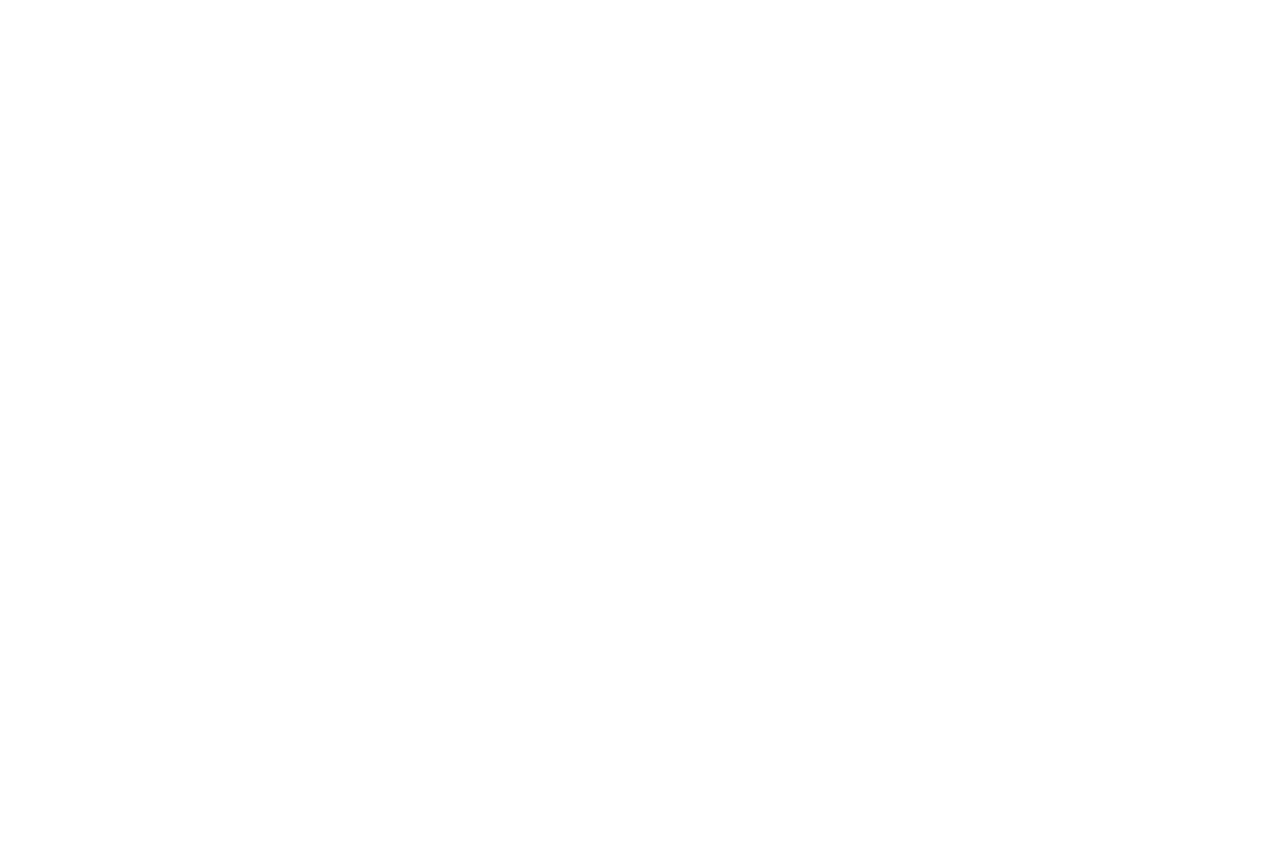
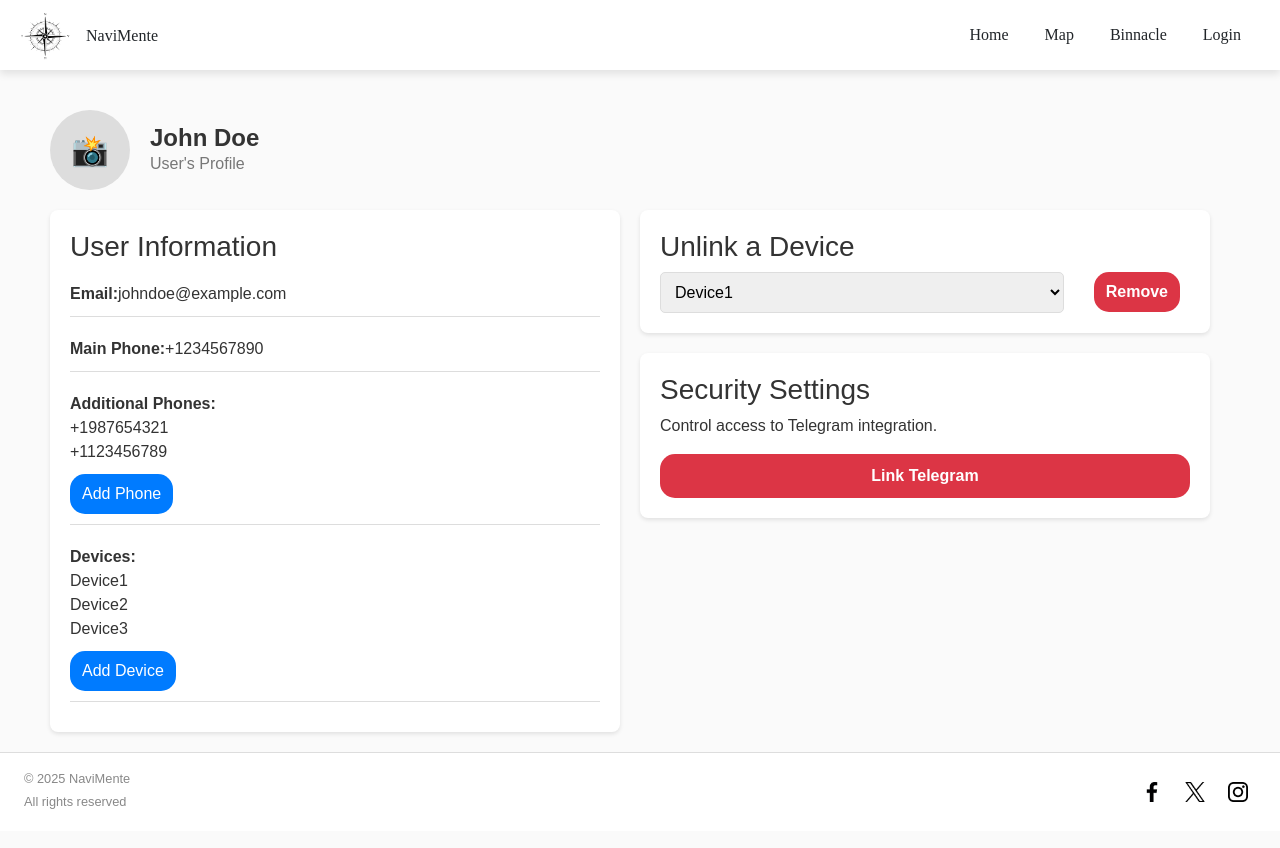
Before and after one commit to efe84/NaviMente, a React (Vite) app in the folder FRONT/: page /Profile in a window 1280 px wide. Before the commit this address had no page. Shown: the top 848 px of the page. Before the commit the page ends 800 px from the top, so only its background shows below. Built offline with nearby package versions, Linux system fonts and the light colour scheme.

Commit message:
FRONT - Creada estructura de la página de perfil

```diff
--- a/FRONT/src/App.tsx
+++ b/FRONT/src/App.tsx
@@ -7,6 +7,7 @@ import Home from './components/home/Home.tsx'
 import Auth from './components/user/auth.tsx';
 import ContextProvider from './shared/contexts/ContextProvider.tsx';
 import Map from './components/map/Map.tsx'
+import Profile from './components/user/Profile.tsx';
 
 export default function App() {
 
@@ -18,6 +19,7 @@ export default function App() {
           <Route path="Register" element={<Auth isLogin={false} />} />
           <Route path="Login" element={<Auth isLogin={true} />} />
           <Route path="Map" element={<Map />} />
+          <Route path="Profile" element={<Profile />} />
         </Route>
       </Routes>
     </ContextProvider>
--- a/FRONT/src/components/layout/Header.tsx
+++ b/FRONT/src/components/layout/Header.tsx
@@ -53,7 +53,7 @@ export default function Header({navigateTo}) {
 
         {username == null ? (
           <button
-            onClick={() => navigateTo('/login')}
+            onClick={() => navigateTo('Login')}
             className="btn btn-link text-white"
             style={{ textDecoration: 'none', marginRight: '10px' }}
             aria-label="login"
@@ -62,6 +62,7 @@ export default function Header({navigateTo}) {
           </button>
         ) : (<>
           <button
+            onClick={() => navigateTo('Profile')}
             className="btn btn-link text-white ml-100"
             style={{ textDecoration: 'none', marginRight: '10px' }}
           >
--- /dev/null
+++ b/FRONT/src/components/user/Profile.tsx
@@ -0,0 +1,251 @@
+import React, { useState } from 'react';
+import Footer from '../layout/Footer';
+
+export default function Profile() {
+    const [user, setUser] = useState({
+        name: 'John Doe',
+        email: 'johndoe@example.com',
+        mainPhone: '+1234567890',
+        additionalPhones: ['+1987654321', '+1123456789'],
+        devices: ['Device1', 'Device2', 'Device3'],
+        telegramLinked: false,
+    });
+
+    const [selectedDevice, setSelectedDevice] = useState(user.devices[0]);
+
+    const addAdditionalPhone = () => {
+        const newPhone = prompt('Enter a new phone number:');
+        if (newPhone) {
+            setUser((prevState) => ({
+                ...prevState,
+                additionalPhones: [...prevState.additionalPhones, newPhone],
+            }));
+        }
+    };
+
+    const addDevice = () => {
+        const newDevice = prompt('Enter a new device name:');
+        if (newDevice) {
+            setUser((prevState) => ({
+                ...prevState,
+                devices: [...prevState.devices, newDevice],
+            }));
+        }
+    };
+
+    const toggleTelegramLink = () => {
+        setUser((prevState) => ({
+            ...prevState,
+            telegramLinked: !prevState.telegramLinked,
+        }));
+    };
+
+    return (
+        <div style={styles.container}>
+            {/* Header Section */}
+            <div style={styles.header}>
+                <div style={styles.profilePicture}>
+                    <span style={styles.profileIcon}>📸</span>
+                </div>
+                <div>
+                    <h1 style={styles.username}>{user.name}</h1>
+                    <p style={styles.profileTitle}>User's Profile</p>
+                </div>
+            </div>
+
+            {/* Main Content */}
+            <div style={styles.mainContent}>
+                {/* Left Column */}
+                <div style={styles.column}>
+                    {/* User Information Section */}
+                    <div style={styles.card}>
+                        <h3>User Information</h3>
+                        <div style={styles.infoRow}>
+                            <strong>Email:</strong>
+                            <span>{user.email}</span>
+                        </div>
+                        <div style={styles.infoRow}>
+                            <strong>Main Phone:</strong>
+                            <span>{user.mainPhone}</span>
+                        </div>
+                        <div style={styles.infoRow}>
+                            <strong>Additional Phones:</strong>
+                            <ul style={styles.list}>
+                                {user.additionalPhones.map((phone, index) => (
+                                    <li key={index}>{phone}</li>
+                                ))}
+                            </ul>
+                            <button style={styles.addButton} onClick={addAdditionalPhone}>
+                                Add Phone
+                            </button>
+                        </div>
+                        <div style={styles.infoRow}>
+                            <strong>Devices:</strong>
+                            <ul style={styles.list}>
+                                {user.devices.map((device, index) => (
+                                    <li key={index}>{device}</li>
+                                ))}
+                            </ul>
+                            <button style={styles.addButton} onClick={addDevice}>
+                                Add Device
+                            </button>
+                        </div>
+                    </div>
+                </div>
+
+                {/* Right Column */}
+                <div style={styles.column}>
+                    {/* Select a Device Section */}
+                    <div style={styles.card}>
+                        <h3>Unlink a Device</h3>
+                        <div style={{ display: 'flex', alignItems: 'center', gap: '30px' }}>
+                            <select
+                                style={styles.select}
+                                value={selectedDevice}
+                                onChange={(e) => setSelectedDevice(e.target.value)}
+                            >
+                                {user.devices.map((device, index) => (
+                                    <option key={index} value={device}>
+                                        {device}
+                                    </option>
+                                ))}
+                            </select>
+                            <button
+                                style={styles.removeButton}
+                                onClick={() => {
+                                    if (window.confirm(`Are you sure you want to remove ${selectedDevice}?`)) {
+                                        setUser((prevState) => ({
+                                            ...prevState,
+                                            devices: prevState.devices.filter((device) => device !== selectedDevice),
+                                        }));
+                                        setSelectedDevice('');
+                                    }
+                                }}
+                            >
+                                Remove
+                            </button>
+                        </div>
+                    </div>
+                    {/* Security Settings Section */}
+                    <div style={styles.card}>
+                        <h3>Security Settings</h3>
+                        <p>Control access to Telegram integration.</p>
+                        <button
+                            style={{
+                                ...styles.telegramButton,
+                                backgroundColor: user.telegramLinked ? '#28a745' : '#dc3545',
+                            }}
+                            onClick={toggleTelegramLink}
+                        >
+                            {user.telegramLinked ? 'Unlink Telegram' : 'Link Telegram'}
+                        </button>
+                    </div>
+                </div>
+            </div>
+
+            <Footer />
+        </div>
+    );
+};
+
+const styles = {
+    container: {
+        width: '100vw',
+        fontFamily: 'Arial, sans-serif',
+        color: '#333',
+        backgroundColor: '#fafafa',
+        padding: '20px 0',
+    },
+    header: {
+        display: 'flex',
+        marginLeft: '50px',
+        paddingTop: '20px',
+        alignItems: 'center',
+        marginBottom: '20px',
+    },
+    profilePicture: {
+        width: '80px',
+        height: '80px',
+        borderRadius: '50%',
+        backgroundColor: '#ddd',
+        display: 'flex',
+        alignItems: 'center',
+        justifyContent: 'center',
+        marginRight: '20px',
+        fontSize: '24px',
+    },
+    profileIcon: {
+        fontSize: '30px',
+    },
+    username: {
+        margin: 0,
+        fontSize: '24px',
+        fontWeight: 'bold',
+    },
+    profileTitle: {
+        margin: 0,
+        fontSize: '16px',
+        color: '#777',
+    },
+    mainContent: {
+        display: 'flex',
+        flexDirection: 'row',
+        margin: '0 50px',
+    },
+    column: {
+        flex: 1,
+        marginRight: '20px',
+    },
+    card: {
+        marginBottom: '20px',
+        padding: '20px',
+        backgroundColor: '#fff',
+        borderRadius: '8px',
+        boxShadow: '0 2px 4px rgba(0, 0, 0, 0.1)',
+    },
+    infoRow: {
+        marginBottom: '10px',
+        padding: '10px 0',
+        borderBottom: '1px solid #ddd',
+    },
+    list: {
+        margin: 0,
+        padding: 0,
+        listStyleType: 'none',
+    },
+    addButton: {
+        marginTop: '10px',
+        padding: '8px 12px',
+        backgroundColor: '#007bff',
+        color: '#fff',
+        border: 'none',
+        borderRadius: '15px',
+        cursor: 'pointer',
+    },
+    select: {
+        width: '100%',
+        padding: '10px',
+        fontSize: '16px',
+        borderRadius: '5px',
+        border: '1px solid #ddd',
+    },
+    telegramButton: {
+        width: '100%',
+        padding: '10px',
+        color: '#fff',
+        border: 'none',
+        borderRadius: '15px',
+        fontWeight: 'bold',
+        cursor: 'pointer',
+    },
+    removeButton: {
+        padding: '8px 12px',
+        marginRight: '10px',
+        backgroundColor: '#dc3545',
+        color: '#fff',
+        border: 'none',
+        borderRadius: '15px',
+        fontWeight: 'bold',
+        cursor: 'pointer',
+    }
+};
```
